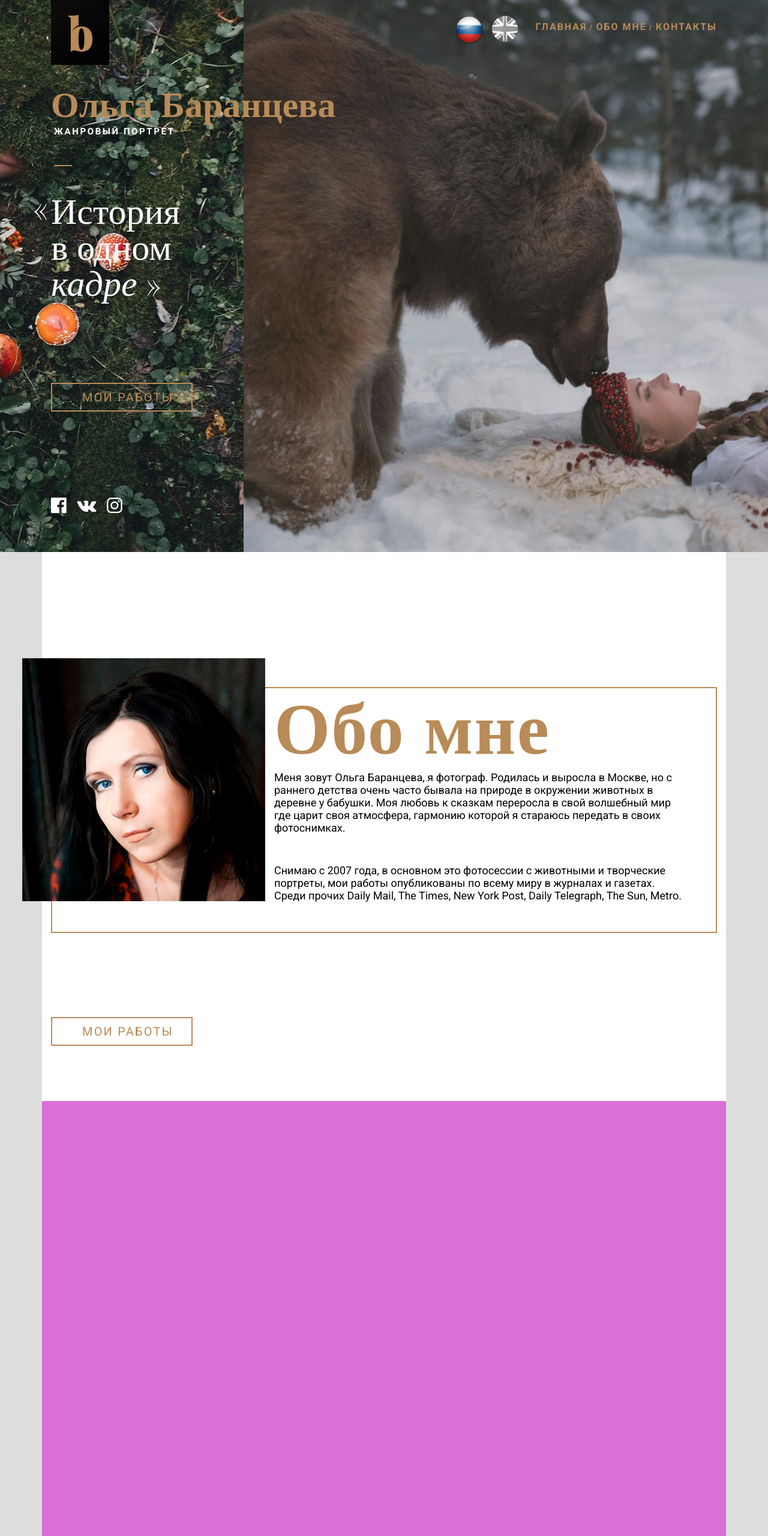
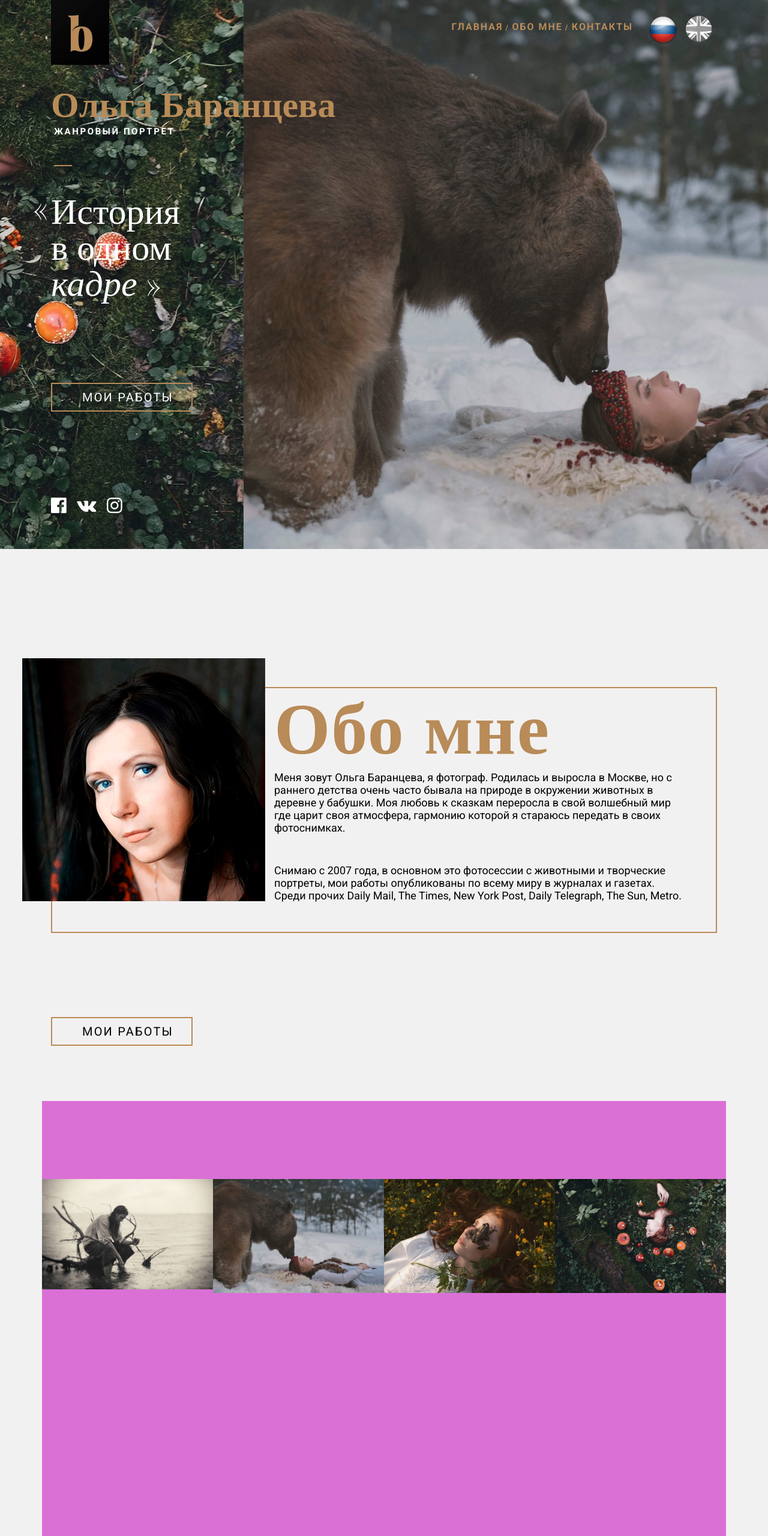
Before and after one commit to alexanderkarmanov/olga, a plain HTML site: page docs/index.html in a window 1280 px wide. Shown: the top 2560 px of the page at 60% size. Drawn offline with nearby package versions, Linux system fonts and the light colour scheme.

Commit message:
add gallery

```diff
--- a/docs/index.html
+++ b/docs/index.html
@@ -30,35 +30,35 @@
 
 				<div class="col-6 col-sm-9 navigation">
 
-					<div class="flags flag-change">
-							<a href="#" id="navigation-rus" class="flag flag-rus">
-							</a>
-							<a href="#" id="navigation-eng" class="flag flag-eng flag-eng--hidden"></a>
+					<div class="nav">
+						<nav class="navigation-rus rus visible" >
+						<a href="#home" class="navigation__link">главная</a>
+						<span class="navigation-span">/</span>
+						<a href="#bio" class="navigation__link">обо мне</a>
+						<span class="navigation-span">/</span>
+						<a href="#contact" class="navigation__link">Контакты</a>
+						</nav>
+						<nav class="navigation-eng eng hidden" >
+						<a href="#home" class="navigation__link">home</a>
+						<span class="navigation-span">/</span>
+						<a href="#bio" class="navigation__link">about me</a>
+						<span class="navigation-span">/</span>
+						<a href="#contact" class="navigation__link">contacts</a>
+						</nav>
 					</div>
 
-					<div class="nav">
-						<nav class="navigation-rus rus visible" >
-						<a href="#" class="navigation__link">главная</a>
-						<span class="navigation-span">/</span>
-						<a href="#" class="navigation__link">обо мне</a>
-						<span class="navigation-span">/</span>
-						<a href="#" class="navigation__link">Контакты</a>
-					</nav>
-					<nav class="navigation-eng eng hidden" >
-						<a href="#" class="navigation__link">home</a>
-						<span class="navigation-span">/</span>
-						<a href="#" class="navigation__link">about me</a>
-						<span class="navigation-span">/</span>
-						<a href="#" class="navigation__link">contacts</a>
-					</nav>
+					<div class="flags flag-change">
+						<a href="#" id="navigation-rus" class="flag flag-rus">
+						</a>
+						<a href="#" id="navigation-eng" class="flag flag-eng flag-eng--hidden"></a>
 					</div>
-			</div>
+				</div>
 			</div>
 			</div>
 <!-- // navigation -->
 
 <!-- header -->
-<div class="container header-section">
+<div class="container header-section" id="home">
 	<div class="row">
 		<div class="header-content col-xl-6">
 			<h1 class="header-content__title rus visible">Ольга Баранцева</h1>
@@ -68,7 +68,7 @@
 			<h2 class="header-content__slogan rus visible">История<br>в одном<br><i>кадре</i> <span>»</span></h2>
 			<h2 class="header-content__slogan eng hidden">the story<br>in a single<br><i>frame</i> <span>»</span></h2>
 
-			<div class="work-link">мои работы</div>
+			<a href="#works" class="work-link work-link--header">мои работы</a>
 
 			<div class="header-social">
 				<i class="fa fa-facebook-official" aria-hidden="true"></i>
@@ -91,7 +91,7 @@
 <!-- // header -->
 
 <!-- biography -->
-<div class="biography container bio-section">
+<div class="biography container bio-section" id="bio">
 	<div class="biography-text">
 		<div class="biography__avatar"><img src="img/avatar.jpg" alt=""></div>
 		<h1 class="biography__title rus">Обо мне</h1>
@@ -105,16 +105,32 @@
 			в журналах и газетах. Среди прочих Daily Mail, The Times, New York
 			Post, Daily Telegraph, The Sun, Metro.</p>
 	</div>
-	<div class="work-link">мои работы</div>
+	<a href="#works" class="work-link">мои работы</a>
 </div>
 <!-- // biography -->
 
 <!-- gallery -->
-<div class="gallery container gallery-section"></div>
+<div class="gallery container gallery-section" id="works">
+	<div class="row">
+		<div class="gallery-img">
+			<img src="img/foto_2.jpg" alt="">
+		</div>
+		<div class="gallery-img">
+			<img src="img/foto_6.jpg" alt="">
+		</div>
+		<div class="gallery-img">
+			<img src="img/foto_12.jpg" alt="">
+		</div>
+		<div class="gallery-img">
+			<img src="img/foto_25.jpg" alt="">
+		</div>
+
+	</div>
+</div>
 <!-- // gallery -->
 
 <!-- contact -->
-<div class="contact container contact-section">
+<div class="contact container contact-section" id="contact">
 	<div class="contact_block">
 		<h1 class="contact-title">Контакты</h1>
 		<h2 class="contact_subtitle">barantseva.photo@gmail.com</h2>
@@ -130,8 +146,12 @@
 		</div>
 
 		</div>
+	</div>
 
-	</div>
+	<form action="" class="contact-form">
+
+
+	</form>
 
 
 
--- a/docs/less/block/_bg-carousel.less
+++ b/docs/less/block/_bg-carousel.less
@@ -1,11 +1,9 @@
 .bg-carousel {
 	width: 100%;
-	// height: 920px;
 	position: absolute;
 	top: 0px;
 	z-index: 1;
 }
 
 .carousel-item {
-	// height: 920px;
 }
--- a/docs/less/block/_navigation.less
+++ b/docs/less/block/_navigation.less
@@ -43,7 +43,7 @@
 }
 
 .nav {
-	margin-left: 20px;
+	margin-right: 20px;
 }
 
 .navigation-rus {
@@ -65,6 +65,7 @@
 }
 
 .navigation__link {
+	display: inline-block;
 	font-family: 'Roboto', sans-serif;
 	font-size: 11px;
 	letter-spacing: 2px;
@@ -72,9 +73,18 @@
 	font-weight: 900;
 	text-decoration: none;
 	color: @olive;
+	transition: 0.2s;
 
 	@media (min-width: 992px) {
 		font-size: 16px
+	}
+
+	&:hover, &:active, &:focus {
+		// text-decoration: underline;
+		// &:after {
+			border-bottom: 2px solid @olive;
+			padding-bottom: 3px;
+
 	}
 }
 
--- a/docs/less/main.less
+++ b/docs/less/main.less
@@ -4,9 +4,7 @@
 @import "base/_var.less";
 @import "section/_biography.less";
 @import "section/_contact.less";
-
-
-
+@import "section/_gallery.less";
 
 // Block
 @import "block/_navigation.less";
--- a/docs/less/section/_biography.less
+++ b/docs/less/section/_biography.less
@@ -1,7 +1,7 @@
 .biography {
 	padding-top: 50px;
 	padding-bottom: 50px;
-	background-color: #fff;
+	background-color: #f2f1f1;
 }
 
 .biography__avatar {
--- a/docs/less/section/_contact.less
+++ b/docs/less/section/_contact.less
@@ -27,3 +27,9 @@
 	font-size: 100px;
 	color: #fff;
 }
+
+.contact-form {
+	background-color: #fff;
+	height: 340px;
+	margin-top: 50px;
+}
--- /dev/null
+++ b/docs/less/section/_gallery.less
@@ -0,0 +1,15 @@
+.gallery-img {
+	background-color: blue;
+	height: 100px;
+	width: 25%;
+	// padding: 10px;
+
+	img {
+		width: 100%;
+		height: auto;
+	}
+}
+
+.gallery-block {
+	background-color: green;
+}
--- a/docs/less/section/_header.less
+++ b/docs/less/section/_header.less
@@ -74,7 +74,7 @@
 
 .frame1 {
 	background-image: url(../img/foto_25.jpg);
-	height: 920px;
+	height: 915px;
 	background-position: center;
 	background-repeat: no-repeat;
 	background-size: cover;
@@ -82,7 +82,7 @@
 
 .frame2 {
 	background-image: url(../img/foto_6.jpg);
-	height: 920px;
+	height: 915px;
 	background-position: center;
 	background-repeat: no-repeat;
 	background-size: cover;
@@ -90,7 +90,7 @@
 
 .frame3 {
 	background-image: url(../img/foto_12.jpg);
-	height: 920px;
+	height: 915px;
 	background-position: center;
 	background-repeat: no-repeat;
 	background-size: cover;
@@ -107,11 +107,20 @@
 	font-size: 20px;
 	letter-spacing: 2.2px;
 	text-transform: uppercase;
-	color: @olive;
+	color: black;
 	margin-top: 140px;
 	border: 2px solid @olive;
 	padding: 10px 30px 10px 50px;
 	display: inline-block;
+	text-decoration: none;
+
+	&:hover, &:active, &:focus {
+		color: @olive;
+	}
+
+	&--header {
+		color: #fff;
+	}
 }
 
 .header-social {
--- a/docs/less/section/base.less
+++ b/docs/less/section/base.less
@@ -2,7 +2,7 @@ html, body {
 	margin: 0;
 	padding: 0;
 	box-sizing: border-box;
-	background-color: #ddd;
+	background-color: #f2f1f1;
 }
 
 h1, h2, h3, h4, h5, h5, p {
@@ -11,23 +11,26 @@ h1, h2, h3, h4, h5, h5, p {
 
 }
 
+a {
+	transition: 0.2s;
+}
+
 .navigation-section {
-	// background-color: yellow;
 }
 
 .header-section {
-	background-color: #9ACD32;
 	padding-bottom: 55px;
 }
 
 .bio-section {
-	background-color: #00CED1;
+	background-color: #f2f1f1;
 	height: 920px;
 }
 
 .gallery-section {
 	background-color: #DA70D6;
 	height: 920px;
+	padding-top: 130px;
 }
 
 .contact-section {
```
Also changed, not shown: docs/css/main.css, docs/css/section/base.css (added).
